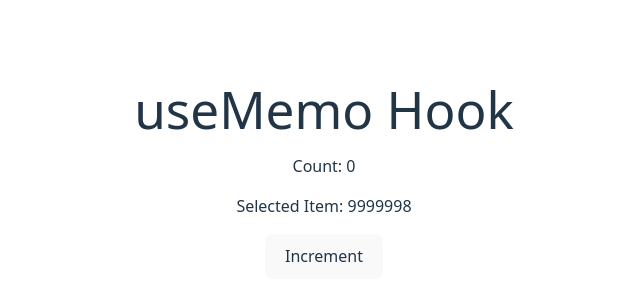
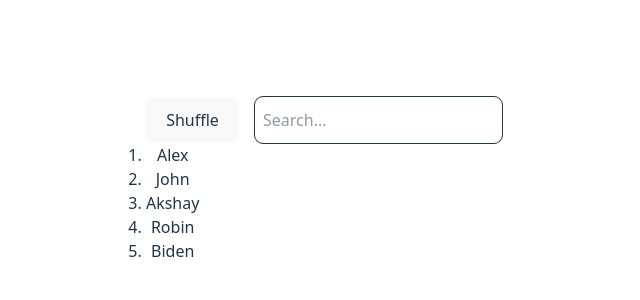
Before and after one commit to akshayshriram/react-hooks, a React (Vite) app: page / in a window 1280 px wide. Shown: the part 220-520 px from the top of the page, without its empty margins (316-956 px from the left). Built offline with nearby package versions, Linux system fonts and the light colour scheme.

Commit message:
useCallback Function

```diff
--- a/src/App.tsx
+++ b/src/App.tsx
@@ -1,4 +1,5 @@
 import "./App.css";
+import UseCallback from "./components/UseCallback";
 import UseEffect from "./components/UseEffect";
 import UseMemo from "./components/UseMemo";
 import UseState from "./components/UseState";
@@ -6,7 +7,7 @@ import UseState from "./components/UseState";
 function App() {
   return (
     <>
-      <UseMemo />
+      <UseCallback />
     </>
   );
 }
--- /dev/null
+++ b/src/components/UseCallback.tsx
@@ -0,0 +1,39 @@
+import React, { useCallback, useState } from "react";
+import Search from "./ui/Search";
+
+const allUser = ["Alex", "John", "Akshay", "Robin", "Biden"];
+
+const UseCallback = () => {
+  const [users, setUsers] = useState<Array<string>>(allUser);
+
+  const handleShuffle = () => {
+    setUsers([...allUser].sort(() => 0.5 - Math.random()));
+  };
+
+  const handleSearch = useCallback(
+    (text: string) => {
+      console.log(users[0]);
+      const filteredUsers = allUser.filter((user) =>
+        user.toLowerCase().includes(text.toLowerCase())
+      );
+      setUsers(filteredUsers);
+    },
+    [users]
+  );
+
+  return (
+    <>
+      <div className="flex gap-4">
+        <button onClick={handleShuffle}>Shuffle</button>
+        <Search searchFunction={handleSearch} />
+      </div>
+      <div className="flex">
+        <ol className="list-decimal">
+          {users && users.map((user) => <li key={user}>{user}</li>)}
+        </ol>
+      </div>
+    </>
+  );
+};
+
+export default UseCallback;
--- /dev/null
+++ b/src/components/ui/Search.tsx
@@ -0,0 +1,22 @@
+import { memo } from "react";
+
+type searchFunction = {
+  searchFunction: (text: string) => void;
+};
+
+const Search = ({ searchFunction }: searchFunction) => {
+  console.log("Search Rendered!");
+  return (
+    <>
+      <input
+        type="text"
+        //   value={}
+        placeholder="Search..."
+        className="outline rounded-lg p-2 focus-visible:outline-amber-50"
+        onChange={(e) => searchFunction(e.target.value)}
+      />
+    </>
+  );
+};
+
+export default memo(Search);
```
